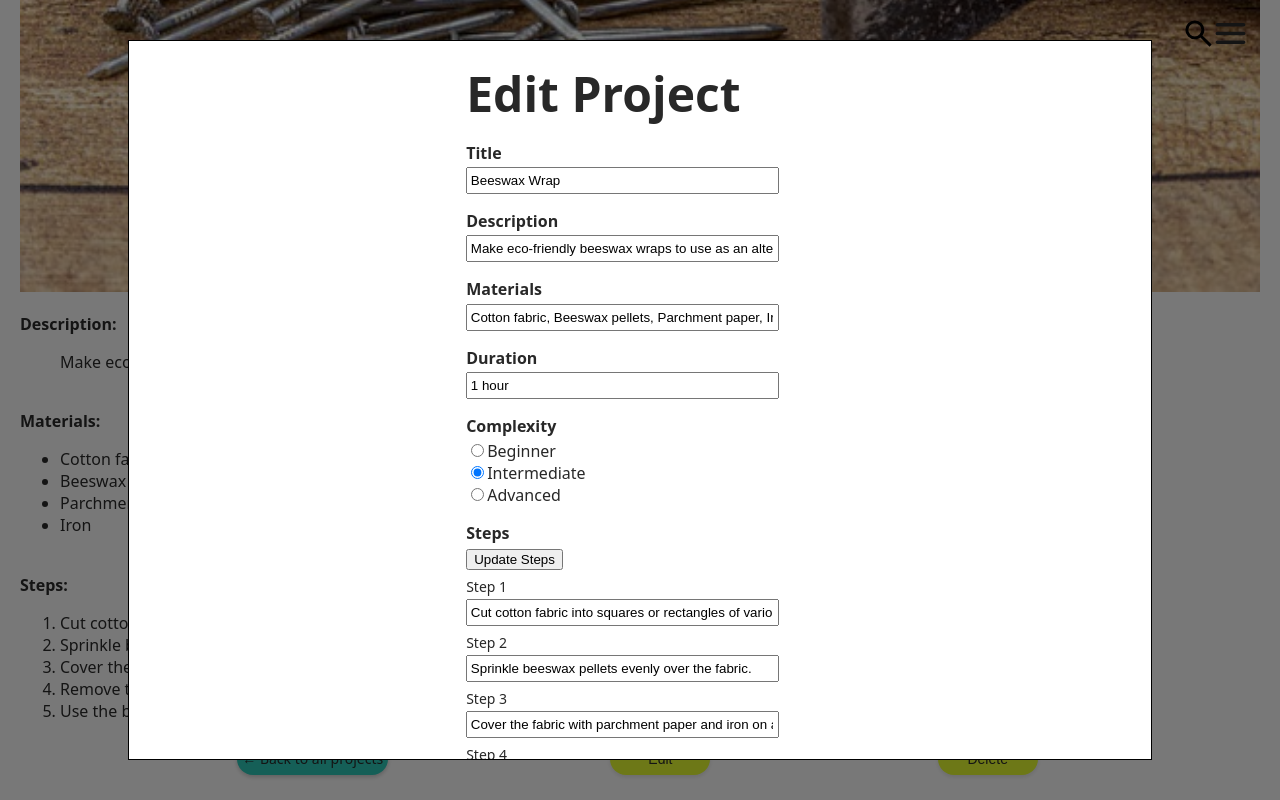
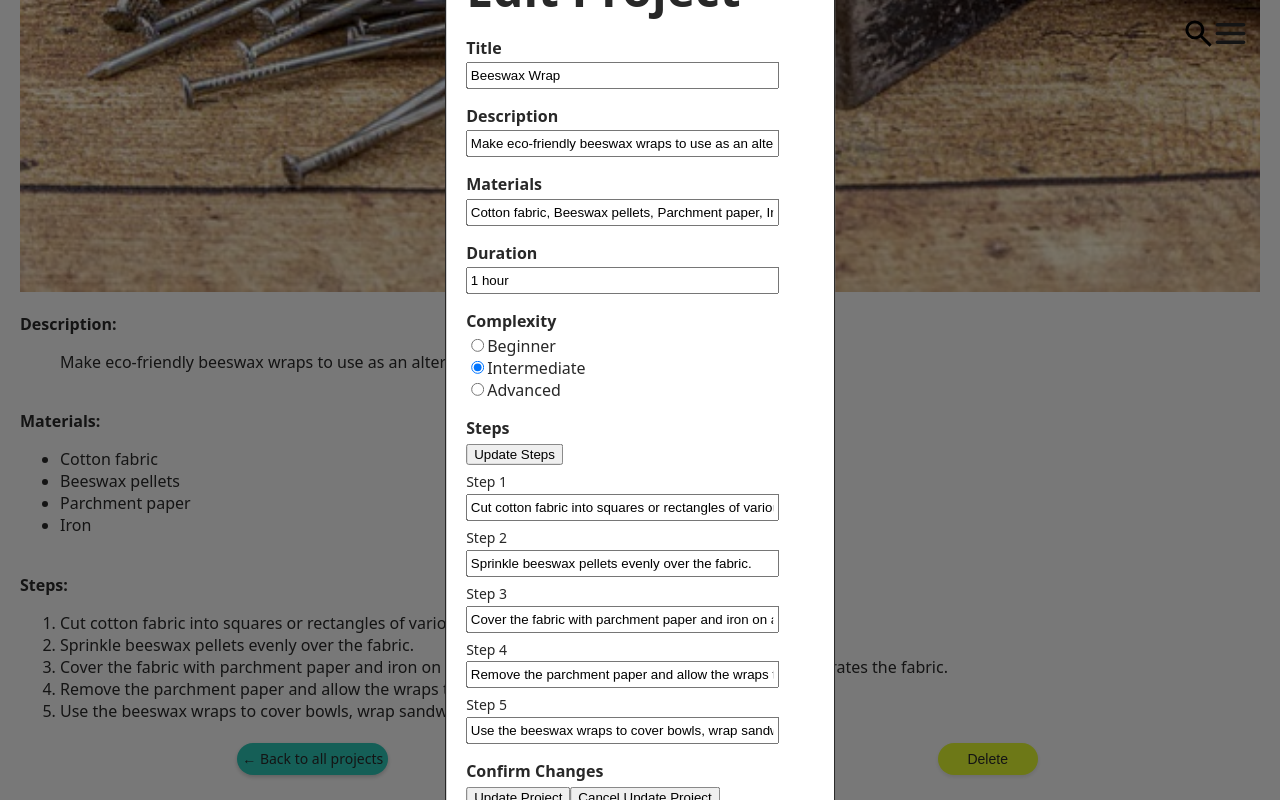
Before and after one commit to jana-scheidemann/DIY-App, a Next.js app: page /projects/beeswax-wrap in a window 1280 px wide. Both pictures are taken after a click on the button "Edit". Shown: the part 807-1607 px from the top of the page. Built offline with nearby package versions, Linux system fonts and the light colour scheme.

Commit message:
add and implement StyledModal as a template for all modals

```diff
--- a/components/ModalAdd.js
+++ b/components/ModalAdd.js
@@ -1,34 +1,13 @@
-import styled from "styled-components";
+import StyledModal from "./StyledComponents.js/StyledModal";
 import ProjectFormNew from "@/components/ProjectFormNew";
 
 export default function ModalAdd({ onAddProject, onToggleAddModal }) {
   return (
-    <StyledBackground>
-      <StyledContainer>
-        <ProjectFormNew
-          onSubmit={onAddProject}
-          onToggleAddModal={onToggleAddModal}
-        />
-      </StyledContainer>
-    </StyledBackground>
+    <StyledModal>
+      <ProjectFormNew
+        onSubmit={onAddProject}
+        onToggleAddModal={onToggleAddModal}
+      />
+    </StyledModal>
   );
 }
-
-const StyledBackground = styled.div`
-  position: fixed;
-  top: 0;
-  left: 0;
-  width: 100%;
-  height: 100%;
-  background-color: rgba(0, 0, 0, 0.5);
-`;
-
-const StyledContainer = styled.div`
-  position: fixed;
-  top: 50%;
-  left: 50%;
-  transform: translate(-50%, -50%);
-  background-color: white;
-  border: 1px solid black;
-  padding: 0px 20px 20px 20px;
-`;
--- a/components/ModalDelete.js
+++ b/components/ModalDelete.js
@@ -1,9 +1,8 @@
-import styled from "styled-components";
+import StyledModal from "./StyledComponents.js/StyledModal";
 
 export default function ModalDelete({ onConfirm, onCancel }) {
   return (
-    <StyledBackground>
-      <StyledContainer>
+    <StyledModal>
       <p>Are you sure you want to delete this project?</p>
       <button type="button" onClick={onConfirm}>
         Yes
@@ -11,26 +10,6 @@ export default function ModalDelete({ onConfirm, onCancel }) {
       <button type="button" onClick={onCancel}>
         No
       </button>
-      </StyledContainer>
-    </StyledBackground>
+    </StyledModal>
   );
 }
-
-const StyledBackground = styled.div`
-  position: fixed;
-  top: 0;
-  left: 0;
-  width: 100%;
-  height: 100%;
-  background-color: rgba(0, 0, 0, 0.5);
-`;
-
-const StyledContainer = styled.div`
-  position: fixed;
-  top: 50%;
-  left: 50%;
-  transform: translate(-50%, -50%);
-  background-color: white;
-  border: 1px solid black;
-  padding: 0px 20px 20px 20px;
-`;
--- a/components/ModalEdit.js
+++ b/components/ModalEdit.js
@@ -1,6 +1,7 @@
 import { useState } from "react";
 import styled from "styled-components";
 import { uid } from "uid";
+import StyledModal from "./StyledComponents.js/StyledModal";
 
 export default function ModalEdit({ currentProject, onSave, onCancel }) {
   const [updateProject, setUpdateProject] = useState(currentProject);
@@ -71,8 +72,7 @@ export default function ModalEdit({ currentProject, onSave, onCancel }) {
   }
 
   return (
-    <StyledBackground>
-      <StyledContainer>
+    <StyledModal>
       <StyledContainerForm>
         <form onSubmit={handleSubmit}>
           <StyledHeading>Edit Project</StyledHeading>
@@ -145,21 +145,17 @@ export default function ModalEdit({ currentProject, onSave, onCancel }) {
             <>
               <StyledContainerSteps>
                 <ul>
+                  <li>To add a step, click the &quot;Add Step&quot; button</li>
                   <li>
-                      To add a step, click the &quot;Add Step&quot; button
-                    </li>
-                    <li>
-                      To delete a step, select the checkbox of the step to
-                      delete and confirm the deletetion by clicking the
-                      &quot;Delete Step&quot; button
+                    To delete a step, select the checkbox of the step to delete
+                    and confirm the deletetion by clicking the &quot;Delete
+                    Step&quot; button
                   </li>
                 </ul>
               </StyledContainerSteps>
               <button onClick={handleStepAdd}>Add Step</button>
               <button onClick={handleStepDelete}>Delete Step</button>
-                <button onClick={handleStepEditCancel}>
-                  Close Update Steps
-                </button>
+              <button onClick={handleStepEditCancel}>Close Update Steps</button>
             </>
           ) : (
             <button onClick={handleStepEdit}>Update Steps</button>
@@ -201,36 +197,35 @@ export default function ModalEdit({ currentProject, onSave, onCancel }) {
           </p>
         </form>
       </StyledContainerForm>
-      </StyledContainer>
-    </StyledBackground>
+    </StyledModal>
   );
 }
 
-const StyledBackground = styled.div`
-  position: fixed;
-  top: 0;
-  left: 0;
-  width: 100%;
-  height: 100%;
-  background-color: rgba(0, 0, 0, 0.5);
-`;
+// const StyledBackground = styled.div`
+//   position: fixed;
+//   top: 0;
+//   left: 0;
+//   width: 100%;
+//   height: 100%;
+//   background-color: rgba(0, 0, 0, 0.5);
+// `;
 
-const StyledContainer = styled.div`
-  position: fixed;
-  top: 50%;
-  left: 50%;
-  transform: translate(-50%, -50%);
-  background-color: white;
-  border: 1px solid black;
-  padding: 20px;
-  display: flex;
-  flex-wrap: wrap;
-  justify-content: center;
-  align-items: center;
-  width: 80vw;
-  height: 90vh;
-  overflow: auto;
-`;
+// const StyledContainer = styled.div`
+//   position: fixed;
+//   top: 50%;
+//   left: 50%;
+//   transform: translate(-50%, -50%);
+//   background-color: white;
+//   border: 1px solid black;
+//   padding: 20px;
+//   display: flex;
+//   flex-wrap: wrap;
+//   justify-content: center;
+//   align-items: center;
+//   width: 80vw;
+//   height: 90vh;
+//   overflow: auto;
+// `;
 
 const StyledContainerForm = styled.div`
   display: flex;
--- /dev/null
+++ b/components/StyledComponents.js/StyledModal.js
@@ -0,0 +1,30 @@
+import styled from "styled-components";
+
+export default function StyledModal({ children }) {
+  return (
+    <StyledBackground>
+      <StyledContainer>{children}</StyledContainer>
+    </StyledBackground>
+  );
+}
+
+const StyledBackground = styled.div`
+  position: fixed;
+  z-index: 100;
+  top: 0;
+  left: 0;
+  width: 100%;
+  height: 100%;
+  background-color: rgba(0, 0, 0, 0.5);
+`;
+
+const StyledContainer = styled.div`
+  position: fixed;
+  z-index: 100;
+  top: 50%;
+  left: 50%;
+  transform: translate(-50%, -50%);
+  background-color: white;
+  border: 1px solid black;
+  padding: 0px 20px 20px 20px;
+`;
```
Also changed, not shown: components/ModalFilter.js (+5 -23 lines), components/ModalSort.js (+4 -26 lines). Lines whose indentation alone changed are shown as unchanged.
